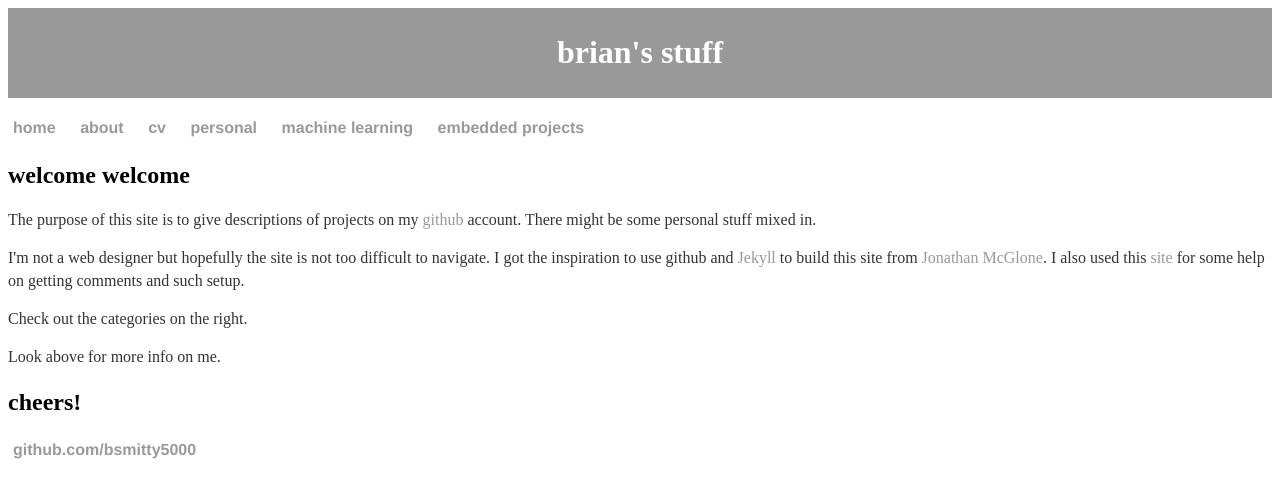
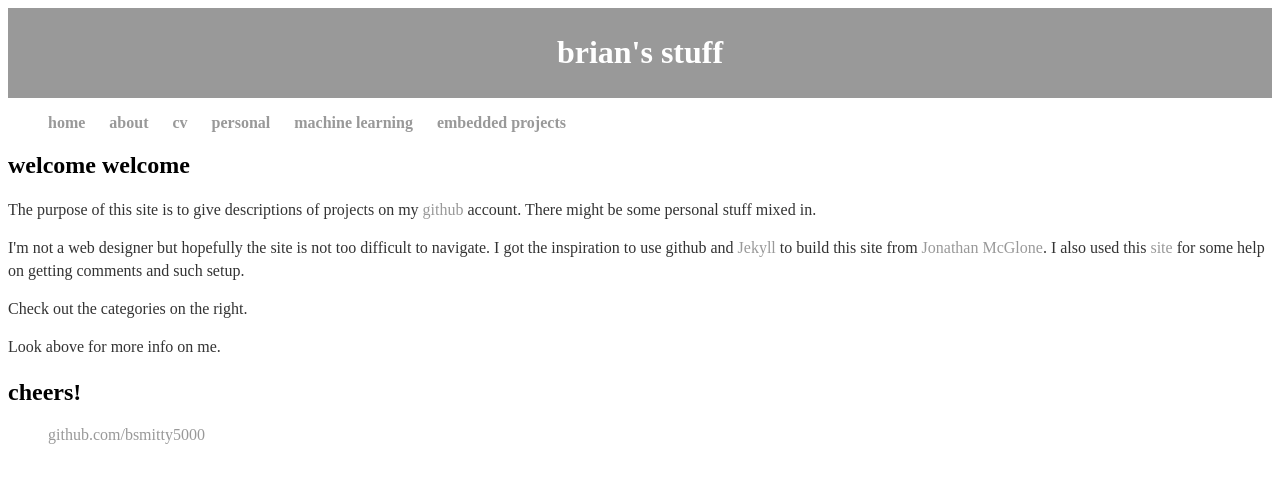
Before and after one commit to bsmitty5000/bsmitty5000.github.io, a Jekyll site: the page built from index.html, in a window 1280 px wide. Shown: the top 498 px of the page. Built offline with Jekyll 4.4.1, drawn with Linux system fonts in a browser that asks for light colours.

Commit message:
Update main.css

```diff
--- a/css/main.css
+++ b/css/main.css
@@ -1,18 +1,6 @@
 nav li, footer li{
     display: inline;
     margin-right: 20px;
-}
-aside li{
-    margin-top: 10px;
-}
-aside ul, nav ul, footer ul{
-    font-family:'Helvetica', 'Arial', 'Sans-Serif';
-    padding: 5px;
-    list-style: none;
-    font-weight: bold;
-}
-aside ul{
-    padding: 15px;
 }
 nav {
     font-weight: bold;
@@ -39,15 +27,6 @@
 a:hover {
     text-decoration: underline;
 }
-aside {
-    position: absolute;
-    right: 0px;
-    height: 100%;
-    float: right;
-    width: 20%;
-
-}
-
 ul.posts {
     margin: 20px auto 40px;
     font-size: 1.5em;
@@ -56,3 +35,11 @@
 ul.posts li {
     list-style: none;
 }
+
+.posts {
+  font-size: 110%;
+  text-align: justify;
+  width: 42em;
+  margin: 3em auto 2em auto;
+  line-height: 1.5em;
+}
```
